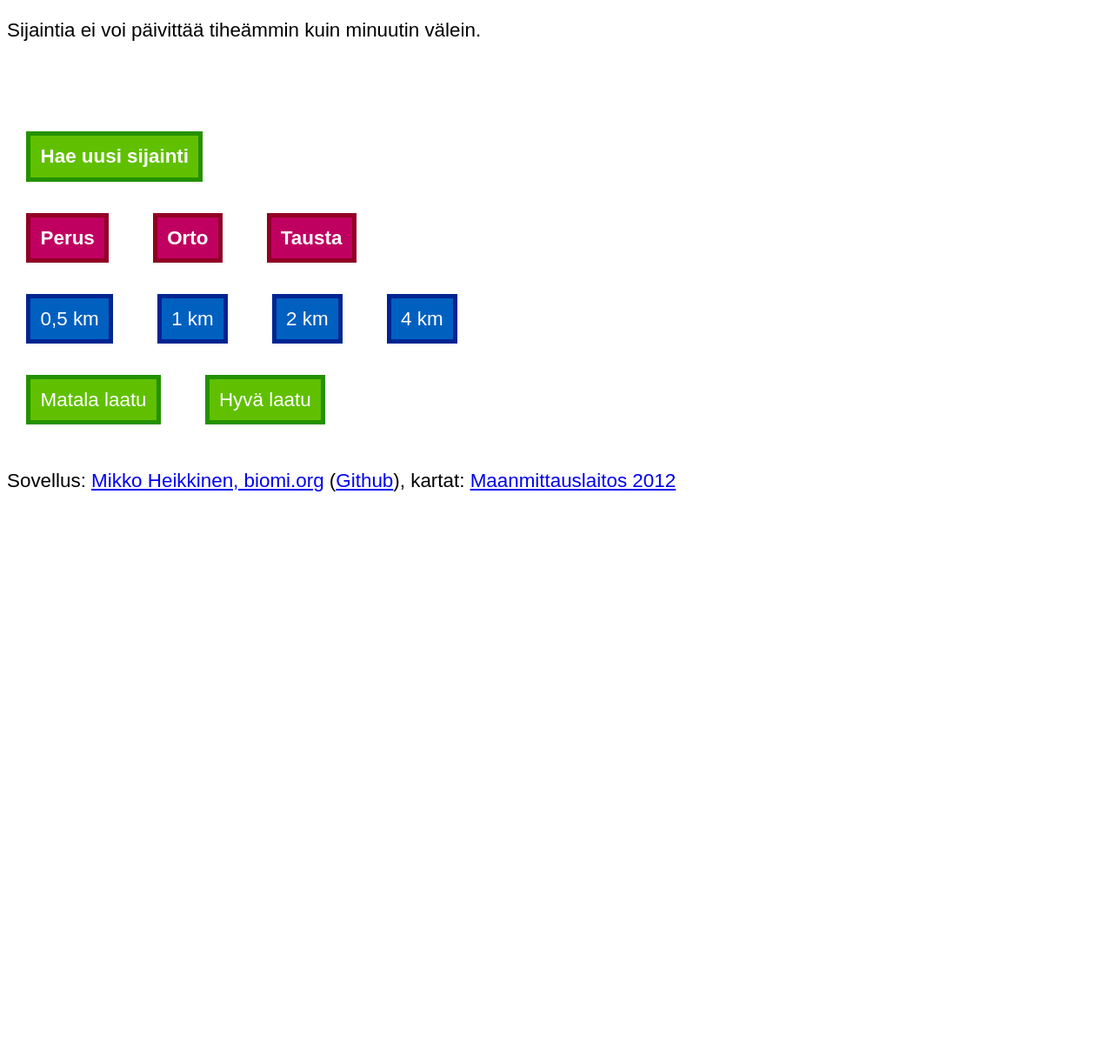
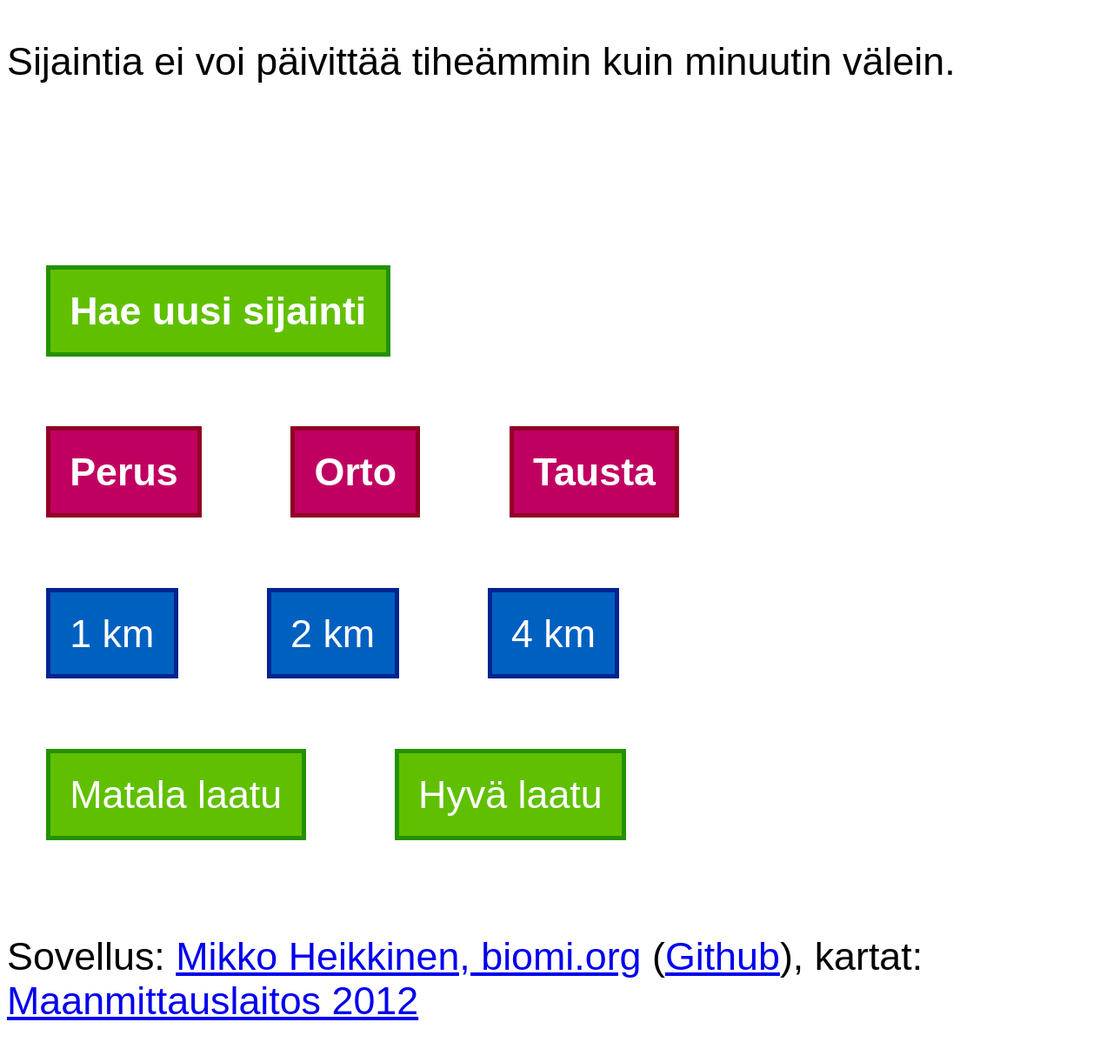
Before and after one commit to mikkohei13/mobiilikartta, a PHP site: page / in a window 1280 px wide. Shown: the whole page at 87% size. Before the commit the page ends 565 px from the top, so only its background shows below. Run offline with PHP 8.4, Linux system fonts and the light colour scheme; some libraries are stand-ins or nearby versions.

Commit message:
Styles, removed comments

```diff
--- a/index.php
+++ b/index.php
@@ -32,7 +32,7 @@
 		</span>
 
 		<span id="map_links_6" class="map_link_group">
-		<a href="#" id="map_radius250">0,5 km</a>
+<!--		<a href="#" id="map_radius250">0,5 km</a> -->
 		<a href="#" id="map_radius500">1 km</a>
 		<a href="#" id="map_radius1000">2 km</a>
 		<a href="#" id="map_radius2000">4 km</a>
@@ -53,16 +53,11 @@
 
 <script type="text/javascript">
 // -------------------------------------------
-// Main program
 
-// Basic vars
 window.style = 'peruskartta';
 window.radius = '1000';
 window.compress = '1';
-//window.maximumAge = 60000; // milliseconds
-
 window.positionRequested = false;
-
 
 // Fetches coordinates from browser
 function initGeolocation()
@@ -102,16 +97,10 @@ function success(position)
 		window.alt = position.coords.altitude;
 		window.altAcc = position.coords.altitudeAccuracy;
 
-		// Stop listening
-	//	geolocation.clearWatch(window.watchId);
-
 		var url;
 		url = '/mobi/mobicoordmap?n=' + position.coords.latitude + '&e=' + position.coords.longitude + '&r=' + position.coords.accuracy + '&alt=' + position.coords.altitude + '&alta=' + position.coords.altitudeAccuracy;
 
-	//	$('#statusinfo').text(url);
-
 		setMap();
-
 	}
 }
 function fail()
@@ -123,8 +112,6 @@ function fail()
 		$('#debug').append("<p>Sijainnin päivitys epäonnistui. Näytetään vanha sijainti ajalta "+window.timeText+". "+getTimeText());
 
 		setMap();
-
-		//	$('#debug').text("Sorry, obtaining location from your browser failed. Please try again in a few minutes.");
 	}
 }
 
@@ -146,7 +133,6 @@ function setMap()
 		$('#statusinfo').text("Sijainti päivitetty kartalle klo "+window.timeText+". Tarkkuus "+window.acc+" metriä");
 		$('#debug').append("<p>Sijainti päivitetty kartalle klo "+window.timeText+". Tarkkuus "+window.acc+" metriä "+getTimeText());
 	});
-
 }
 
 function getTimeText()
--- a/style.css
+++ b/style.css
@@ -2,6 +2,7 @@
 body {
 	font-family: Arial, Helvetica, sans-serif;
 	font-size: 140%;
+	font-size: 280%;
 }
 
 #debug {
```
Also changed, not shown: README.md.
